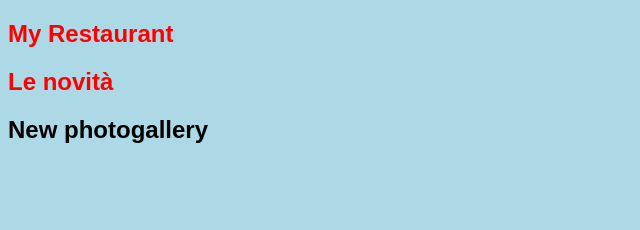
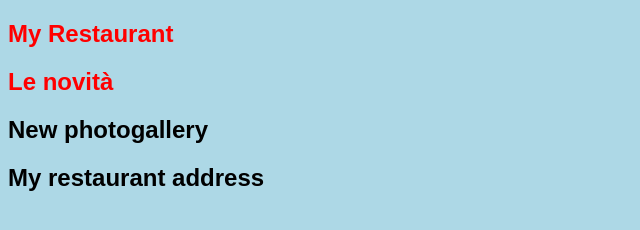
Before and after one commit to LillaFioravanti/my-restaurant, a plain HTML site: page index.html in a window 1280 px wide. Shown: the whole page, without its empty margins (0-640 px from the left). Drawn offline with Linux system fonts and the light colour scheme.

Commit message:
added address footer

```diff
--- a/index.html
+++ b/index.html
@@ -15,6 +15,9 @@
     <h1>Le novità</h1>
     <h2>New photogallery</h2>
 </section>
+<footer>
+    <h2>My restaurant address</h2>
+</footer>
 </body>
 
 </html>
```
